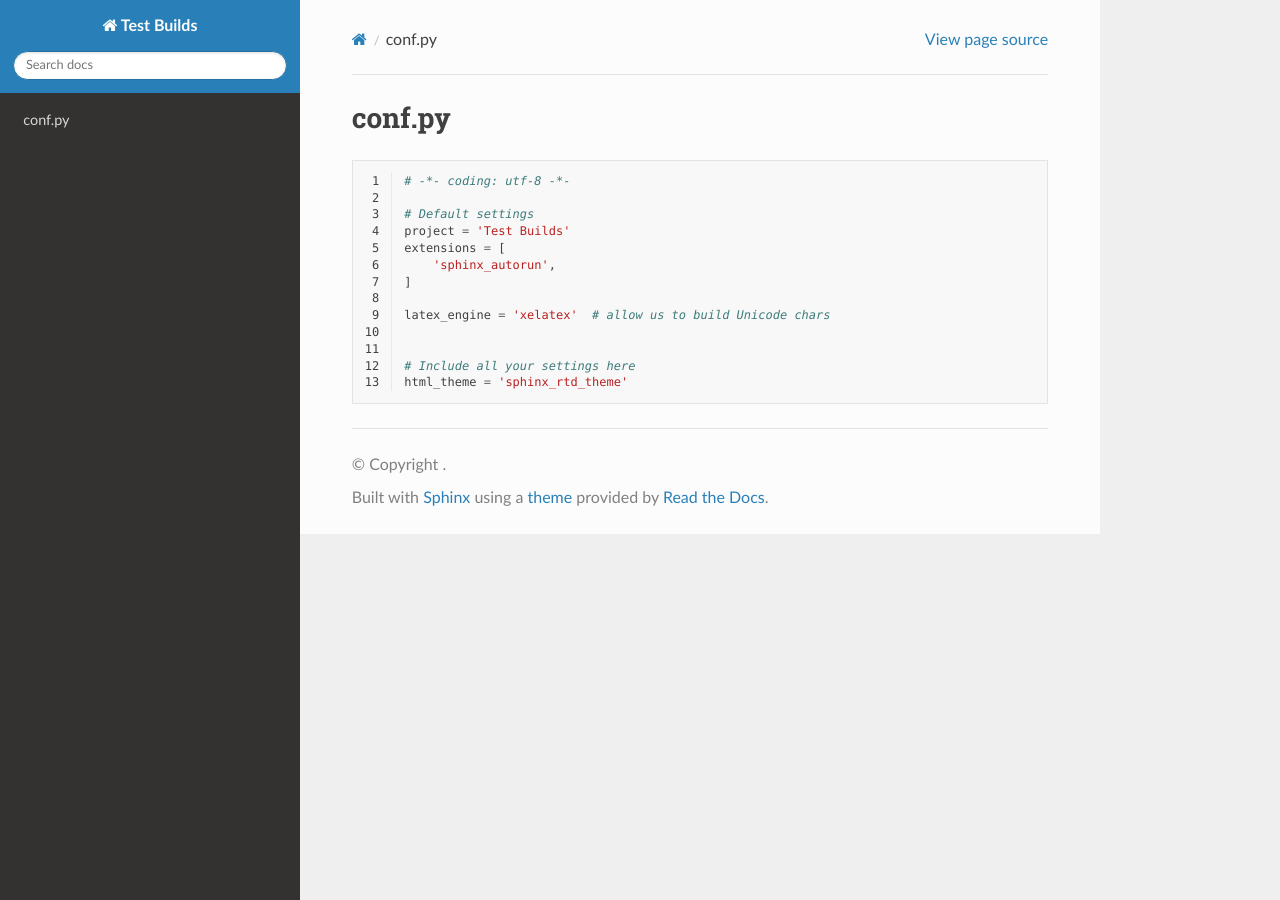
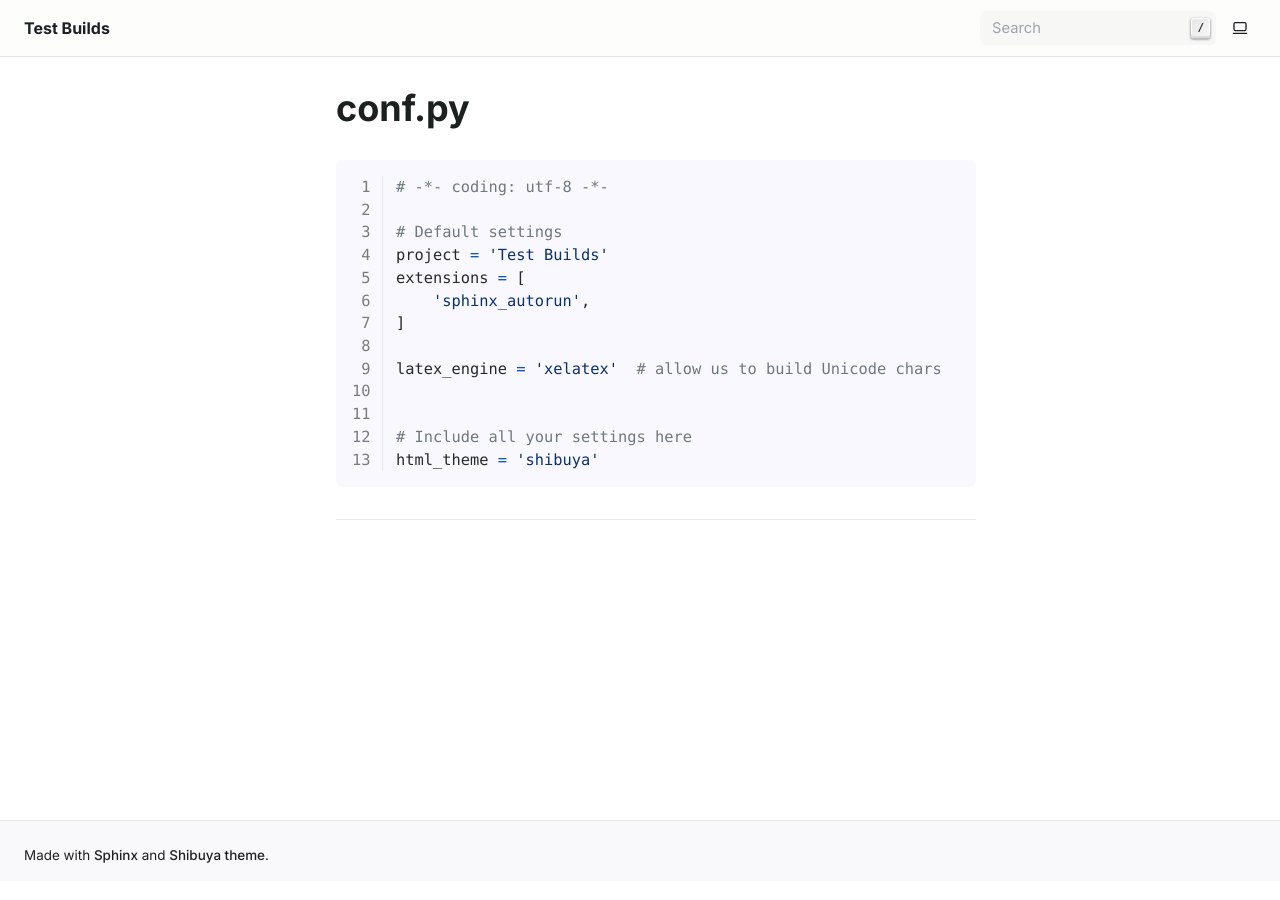
Before and after one commit to readthedocs/test-builds, a Sphinx documentation site: the page built from docs/conf.rst, in a window 1280 px wide. Built offline with Sphinx 7.4.7, drawn with Linux system fonts in a browser that asks for light colours.

Commit message:
feat: use shibuya theme

```diff
--- a/docs/conf.py
+++ b/docs/conf.py
@@ -10,4 +10,4 @@ latex_engine = 'xelatex'  # allow us to build Unicode chars
 
 
 # Include all your settings here
-html_theme = 'sphinx_rtd_theme'
+html_theme = 'shibuya'
--- a/requirements.txt
+++ b/requirements.txt
@@ -1,2 +1,2 @@
 sphinx-autorun
-sphinx-rtd-theme>=1.2.0rc3
+shibuya
```
